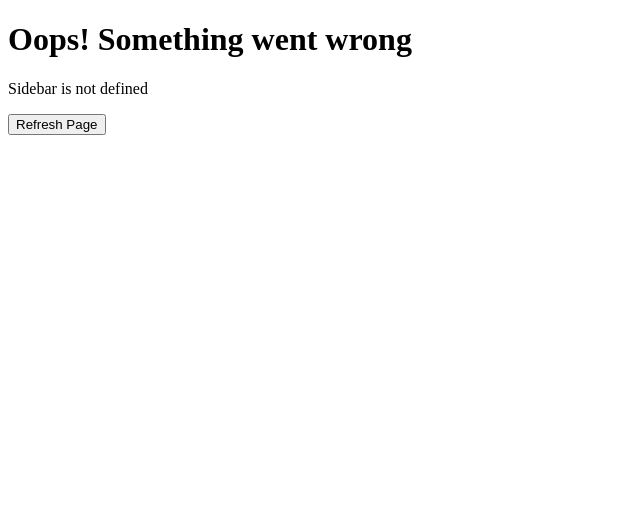
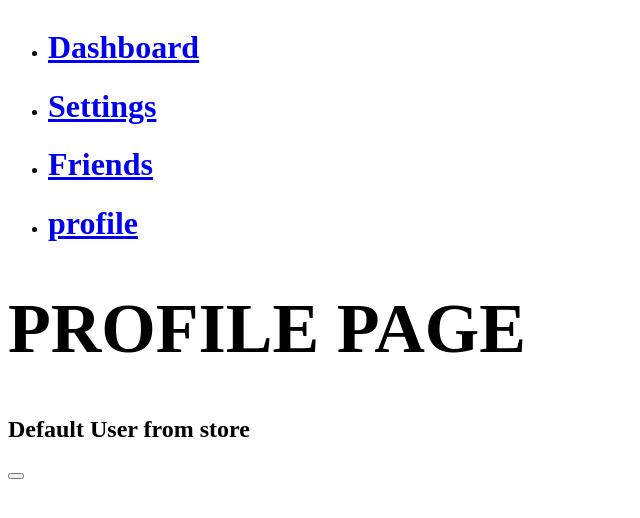
Before and after one commit to ColabFullstackClass/react-lessons, a React (Vite) app: page /dashboard/profile in a window 1280 px wide. Shown: the top 518 px of the page, without its empty margins (0-640 px from the left). Built offline with nearby package versions, Linux system fonts and the light colour scheme.

Commit message:
do redux

```diff
--- a/package.json
+++ b/package.json
@@ -10,8 +10,10 @@
     "preview": "vite preview"
   },
   "dependencies": {
+    "@reduxjs/toolkit": "^2.8.2",
     "react": "^19.1.0",
     "react-dom": "^19.1.0",
+    "react-redux": "^9.2.0",
     "react-router-dom": "^7.6.3"
   },
   "devDependencies": {
--- a/src/App.jsx
+++ b/src/App.jsx
@@ -8,9 +8,12 @@ import Profile from "./components/pages/Profile";
 import Friends from "./components/pages/Friends";
 import RouteError from "./components/error/RouteError";
 import ErrorBoundary from "./components/error/ErrorBoundary";
+import { Provider } from "react-redux";
+import store from "./components/store/store";
 
 const App = () => {
     return (
+        <Provider store={store}>
             <ErrorBoundary>
                 <Router>
                     <Routes>
@@ -58,6 +61,7 @@ const App = () => {
                     </Routes>
                 </Router>
             </ErrorBoundary>
+        </Provider>
     );
 };
 
--- a/src/components/pages/DashboardLayout.jsx
+++ b/src/components/pages/DashboardLayout.jsx
@@ -1,5 +1,5 @@
 import React from "react";
-// import Sidebar from "./Sidebar";
+import Sidebar from "./Sidebar";
 import { Outlet } from "react-router-dom";
 
 const DashboardLayout = () => {
--- a/src/components/pages/Profile.jsx
+++ b/src/components/pages/Profile.jsx
@@ -1,7 +1,31 @@
 import React from "react";
+import { useDispatch, useSelector } from "react-redux";
+import { addUserData } from "../slices/userSlice";
 
 const Profile = () => {
-    return <h1 style={{ fontSize: "70px" }}>PROFILE PAGE</h1>;
+    const username = useSelector((state) => {
+        console.log("STATE IS ------>>>", state);
+        return state.user.username;
+    });
+    const dispatch = useDispatch();
+
+    const updateData = () => {
+        dispatch(
+            addUserData({
+                username: "newone",
+                email: "123@gmail.com",
+                bio: "I am here",
+                isAdmin: true,
+            })
+        );
+    };
+    return (
+        <div>
+            <h1 style={{ fontSize: "70px" }}>PROFILE PAGE</h1>
+            <h2>{username} from store </h2>
+            <button onClick={updateData}></button>
+        </div>
+    );
 };
 
 export default Profile;
--- /dev/null
+++ b/src/components/slices/userSlice.js
@@ -0,0 +1,24 @@
+import { createSlice } from "@reduxjs/toolkit";
+
+const initialState = {
+    username: "Default User",
+    email: "",
+    bio: "",
+    isAdmin: false,
+};
+
+const userSlice = createSlice({
+    name: "user",
+    initialState,
+    reducers: {
+        addUserData: (state, action) => {
+            state.username = action.payload.username;
+            state.email = action.payload.email;
+            state.bio = action.payload.bio;
+            state.isAdmin = action.payload.isAdmin;
+        },
+    },
+});
+
+export const { addUserData } = userSlice.actions;
+export default userSlice.reducer;
--- /dev/null
+++ b/src/components/store/store.js
@@ -0,0 +1,10 @@
+import { configureStore } from "@reduxjs/toolkit";
+import userReducer from "../slices/userSlice";
+
+const store = configureStore({
+    reducer: {
+        user: userReducer,
+    },
+});
+
+export default store;
```
Also changed, not shown: 1 other file (tests, documents, lock files or other folders). Lines whose indentation alone changed are shown as unchanged.
